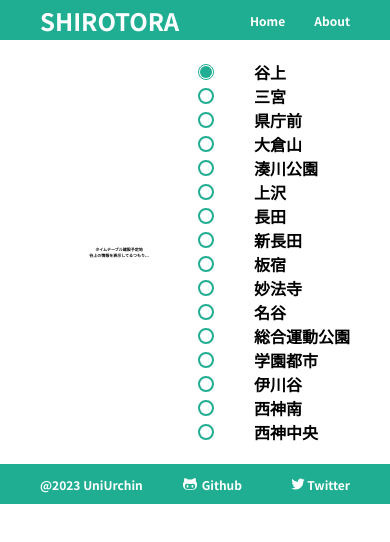
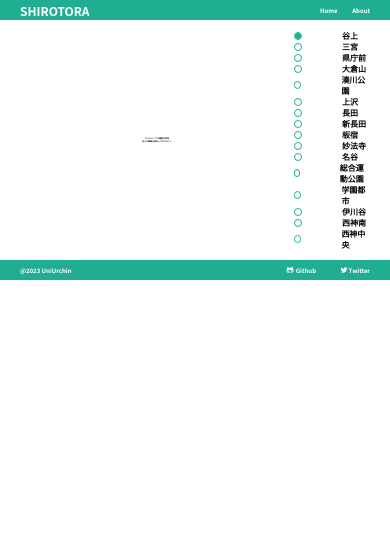
Before and after one commit to tosuri13/shirotora, a Next.js app: page / in a window 390 px wide. Shown: the top 542 px of the page. Built offline with nearby package versions, Linux system fonts and the light colour scheme.

Commit message:
:iphone: スマホ表示のサイズを少し小さく変更

```diff
--- a/styles/global.css
+++ b/styles/global.css
@@ -1,14 +1,14 @@
-@import url('https://fonts.googleapis.com/css2?family=Noto+Sans+JP:wght@700&display=swap');
+@import url("https://fonts.googleapis.com/css2?family=Noto+Sans+JP:wght@700&display=swap");
 
 :root {
-  --srtr-green: #20AE93;
+  --srtr-green: #20ae93;
 }
 
 * {
   padding: 0;
   margin: 0;
   font-size: 8px;
-  font-family: 'Noto Sans JP', sans-serif;
+  font-family: "Noto Sans JP", sans-serif;
   font-weight: bold;
   box-sizing: border-box;
 }
@@ -21,12 +21,12 @@
 
 @media all and (min-width: 480px) and (max-width: 1024px) {
   * {
-    font-size: 5px;
+    font-size: 4px;
   }
 }
 
 @media all and (max-width: 480px) {
   * {
-    font-size: 4px;
+    font-size: 2px;
   }
 }
```
